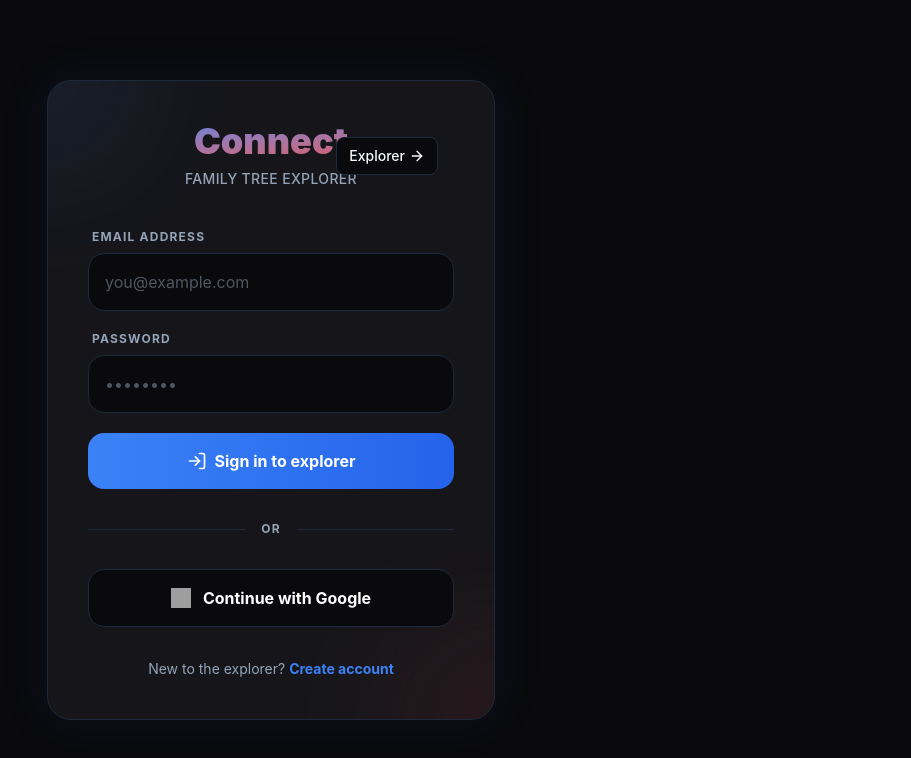
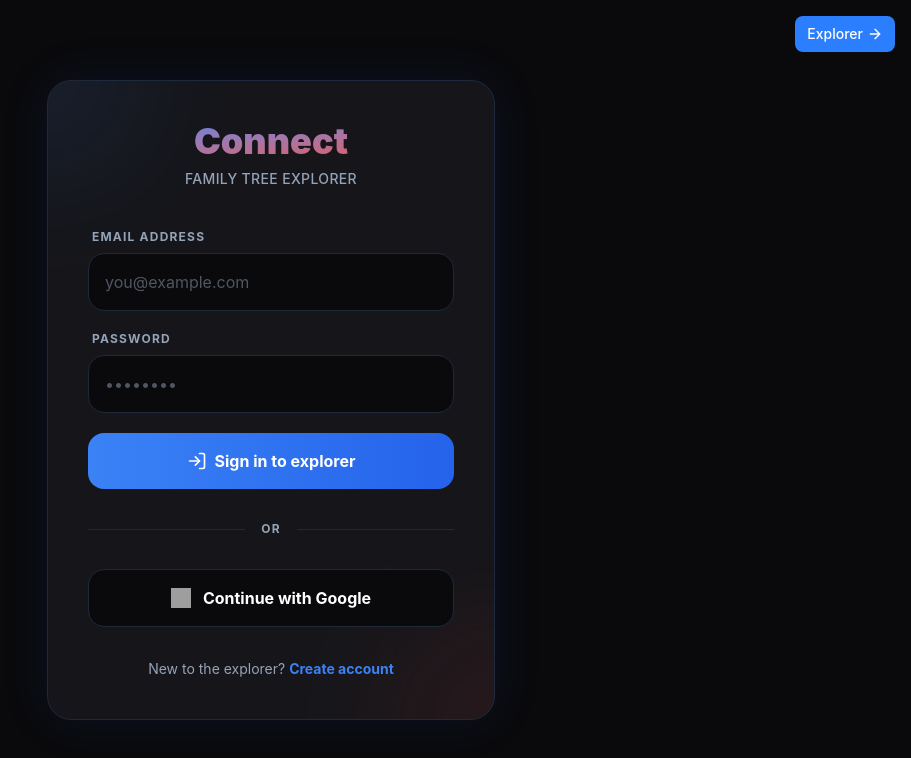
Before and after one commit to rashidnarikkodan/Family-Tree, a React (Vite) app: page / in a window 1280 px wide. Shown: the top 758 px of the page, without its empty margins (369-1280 px from the left). Built offline with nearby package versions, Linux system fonts and the light colour scheme; no server answers; grey boxes are pictures that could not be loaded.

Commit message:
feat: redesign explorer button to blue header-style button at top-right

```diff
--- a/src/pages/Login.jsx
+++ b/src/pages/Login.jsx
@@ -79,22 +79,20 @@ export default function Login() {
   };
 
   return (
-    <div className="min-h-screen bg-[var(--color-bg)] flex items-center justify-center p-4 selection:bg-[var(--color-selected)] selection:text-white">
+    <div className="min-h-screen bg-[var(--color-bg)] flex items-center justify-center p-4 selection:bg-[var(--color-selected)] selection:text-white relative">
+      <button
+        onClick={() => navigate('/explore')}
+        className="absolute top-4 right-4 bg-blue-500 hover:bg-blue-600 text-white px-3 py-2 rounded-lg text-sm font-medium flex items-center gap-1 transition-all"
+      >
+        Explorer <ArrowRight size={16} />
+      </button>
+
       <div className="bg-[var(--color-surface)] max-w-md w-full rounded-3xl p-10 shadow-[0_0_50px_rgba(37,99,235,0.1)] border border-[var(--color-border)] text-[var(--color-text)] relative overflow-hidden">
         {/* Decorative elements */}
         <div className="absolute -top-24 -left-24 w-48 h-48 bg-[var(--color-accent)] opacity-10 rounded-full blur-3xl"></div>
         <div className="absolute -bottom-24 -right-24 w-48 h-48 bg-[var(--color-danger)] opacity-10 rounded-full blur-3xl"></div>
 
         <div className="relative z-10">
-          <div className="absolute top-4 right-4">
-            <button
-              onClick={() => navigate('/explore')}
-              className="bg-[var(--color-bg)] hover:bg-[var(--color-border)] border border-[var(--color-border)] text-[var(--color-text)] px-3 py-2 rounded-lg text-sm font-medium flex items-center gap-1 transition-all"
-            >
-              Explorer <ArrowRight size={16} />
-            </button>
-          </div>
-
           <h2 className="text-4xl font-black mb-2 text-center bg-clip-text text-transparent bg-gradient-to-br from-[var(--color-accent)] to-[var(--color-danger)]">
             Connect
           </h2>
```
